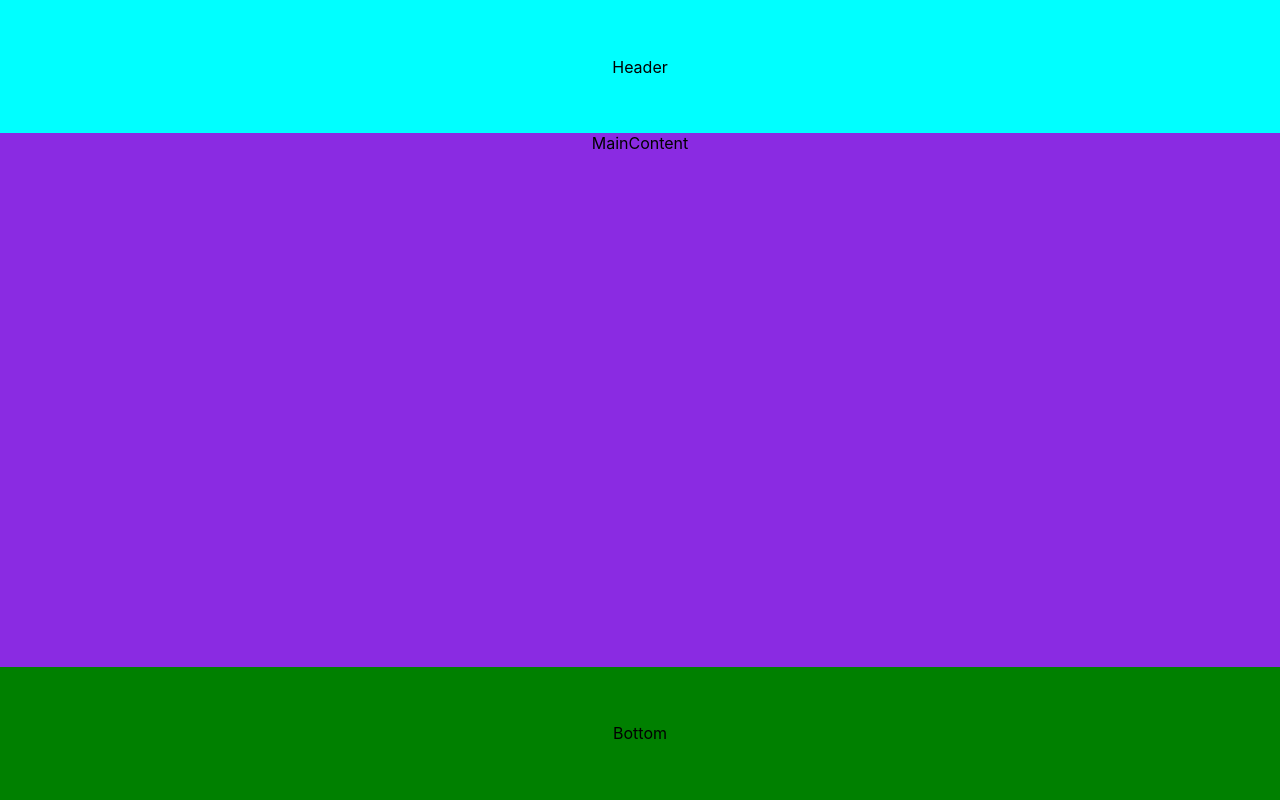
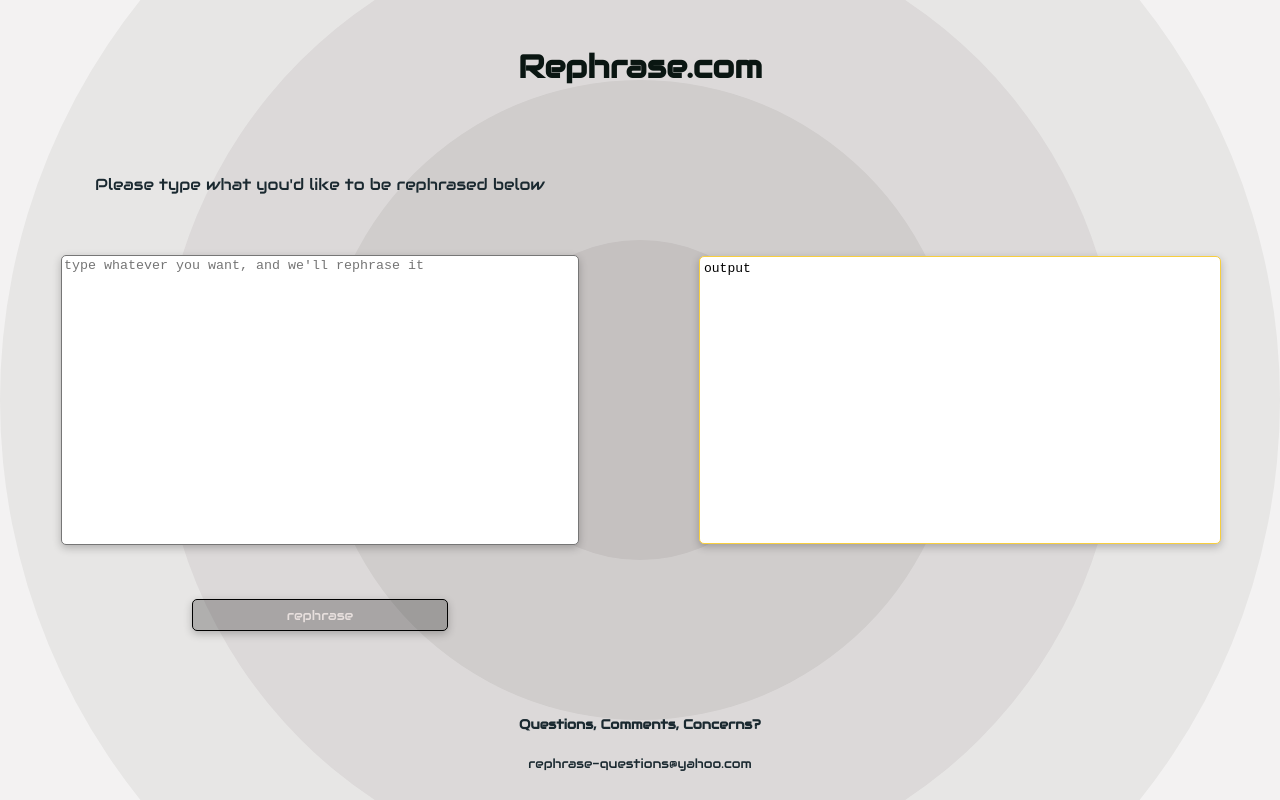
Before and after one commit to Josebergreno/Rephrase, a React (Create React App) app: page / in a window 1280 px wide. Built offline with nearby package versions, Linux system fonts and the light colour scheme.

Commit message:
implemented layout and styling for page. input and output sections

```diff
--- a/public/index.html
+++ b/public/index.html
@@ -10,6 +10,9 @@
       content="Web site created using create-react-app"
     />
     <link rel="apple-touch-icon" href="%PUBLIC_URL%/logo192.png" />
+    <style>
+      @import url("https://fonts.googleapis.com/css2?family=Audiowide&display=swap");
+    </style>
     <!--
       manifest.json provides metadata used when your web app is installed on a
       user's mobile device or desktop. See https://developers.google.com/web/fundamentals/web-app-manifest/
--- a/src/App.module.css
+++ b/src/App.module.css
@@ -1,7 +1,19 @@
+.color {
+  color: #c5c1c0;
+  color: #0a1612;
+  color: #1a2930;
+  color: #f7ce3e;
+}
+
 .page-container {
+  box-sizing: border-box;
   height: 100vh;
   width: 100vw;
   display: grid;
   grid-template-rows: 20fr 80fr 20fr;
-  background-color: antiquewhite;
+  background-image: url("./ui/grayWhite.svg");
+  background-repeat: no-repeat;
+  background-position: center;
+  background-size: cover;
+  /* filter: invert(5%); */
 }
--- a/src/components/bottom/Bottom.js
+++ b/src/components/bottom/Bottom.js
@@ -2,7 +2,14 @@
 import styles from "./Bottom.module.css";
 
 const Bottom = () => {
-  return <div className={styles["bottom"]}>Bottom</div>;
+  return (
+    <div className={styles["bottom-container"]}>
+      <div className={styles["contact"]}>
+        <h5>Questions, Comments, Concerns?</h5>
+        <span className={styles["span"]}> rephrase-questions@yahoo.com</span>
+      </div>
+    </div>
+  );
 };
 
 export default Bottom;
--- a/src/components/bottom/Bottom.module.css
+++ b/src/components/bottom/Bottom.module.css
@@ -1,7 +1,27 @@
-.bottom {
-  background-color: green;
+.color {
+  color: #c5c1c0;
+  color: #0a1612;
+  color: #1a2930;
+  color: #f7ce3e;
+}
+.bottom-container {
   grid-row: 3/4;
   display: flex;
   justify-content: center;
   align-items: center;
 }
+
+.contact {
+  margin: 0;
+  width: 40%;
+  height: 100%;
+  display: flex;
+  justify-content: center;
+  align-items: center;
+  flex-direction: column;
+  color: #1a2930;
+}
+
+.span {
+  font-size: 80%;
+}
--- a/src/components/header/Header.js
+++ b/src/components/header/Header.js
@@ -1,7 +1,11 @@
 import styles from "./Header.module.css";
 
 const Header = () => {
-  return <div className={styles["header-container"]}>Header</div>;
+  return (
+    <div className={styles["header-container"]}>
+      <h1 className={styles["header"]}>Rephrase.com</h1>
+    </div>
+  );
 };
 
 export default Header;
--- a/src/components/header/Header.module.css
+++ b/src/components/header/Header.module.css
@@ -1,7 +1,18 @@
+.color {
+  color: #c5c1c0;
+  color: #0a1612;
+  color: #1a2930;
+  color: #f7ce3e;
+}
+
 .header-container {
   grid-row: 1/2;
   display: flex;
   justify-content: center;
   align-items: center;
-  background-color: aqua;
 }
+
+.header {
+  font-family: "Audiowide", cursive;
+  color: #0a1612;
+}
--- a/src/components/main-content/MainContent.js
+++ b/src/components/main-content/MainContent.js
@@ -1,7 +1,43 @@
 import styles from "./MainContent.module.css";
 
 const MainContent = () => {
-  return <div className={styles["main-content--container"]}>MainContent</div>;
+  const clickHandler = (e) => {
+    console.log(e.target);
+  };
+  return (
+    <div className={styles["main-content--container"]}>
+      <div className={styles["input-container"]}>
+        <form className={styles["form"]}>
+          <div className={styles["label-container"]}>
+            <label className={styles["label"]} htmlFor="text">
+              Please type what you'd like to be rephrased below
+            </label>
+          </div>
+          <div className={styles["text-area--container"]}>
+            <textarea
+              className={styles["text-area"]}
+              id="text"
+              cols={40}
+              rows={20}
+              placeholder="type whatever you want, and we'll rephrase it"
+            ></textarea>
+          </div>
+          <div className={styles["button-container"]}>
+            <button
+              type="submit"
+              className={styles["button"]}
+              onClick={clickHandler}
+            >
+              <span className={styles["rephrase-span"]}>rephrase</span>
+            </button>
+          </div>
+        </form>
+      </div>
+      <div className={styles["output-container"]}>
+        <div className={styles["output-field"]}>output</div>
+      </div>
+    </div>
+  );
 };
 
 export default MainContent;
--- a/src/components/main-content/MainContent.module.css
+++ b/src/components/main-content/MainContent.module.css
@@ -1,6 +1,109 @@
+.color {
+  color: #c5c1c0;
+  color: #0a1612;
+  color: #1a2930;
+  color: #f7ce3e;
+}
+
 .main-content--container {
-  background-color: blueviolet;
+  box-sizing: border-box;
   grid: 2/3;
   display: flex;
+  align-items: center;
   justify-content: center;
 }
+.input-container {
+  box-sizing: border-box;
+  height: 95%;
+  width: 50%;
+}
+.output-container {
+  margin: 0;
+  width: 50%;
+  height: 95%;
+  border-bottom-left-radius: 25px;
+  border-top-left-radius: 25px;
+  display: flex;
+
+  justify-content: center;
+  align-items: center;
+}
+
+.output-field {
+  background-color: white;
+  width: 80%;
+  height: 55%;
+  border: solid #f7ce3e 1px;
+  box-shadow: rgba(0, 0, 0, 0.24) 0px 3px 8px;
+  border-radius: 5px;
+  font-family: monospace;
+  padding: 4px;
+}
+
+.text-area--container {
+  width: 100%;
+  height: 70%;
+  display: flex;
+  justify-content: center;
+  align-items: center;
+}
+
+.text-area {
+  margin: 0;
+  border-radius: 5px;
+  width: 80%;
+  height: 80%;
+  max-width: 700px;
+  resize: none;
+  box-shadow: rgba(0, 0, 0, 0.24) 0px 3px 8px;
+  color: #0a1612;
+  transition: 0.2s;
+}
+.text-area:focus {
+  outline: solid #f7ce3e 1px;
+}
+
+.label-container {
+  display: flex;
+  justify-content: center;
+  align-items: center;
+  width: 100%;
+  height: 15%;
+}
+.label {
+  color: #1a2930;
+  width: 80%;
+  display: flex;
+  justify-content: center;
+  align-items: center;
+  flex-wrap: wrap;
+}
+.button-container {
+  display: flex;
+  align-items: center;
+  justify-content: center;
+  width: 100%;
+  height: 15%;
+}
+.button {
+  font-family: "Audiowide", cursive;
+  color: #e7dfdd;
+  background-color: rgba(0, 0, 0, 0.24);
+  width: 20vw;
+  height: 4vh;
+  border-radius: 5px;
+  border: solid black 1px;
+  box-shadow: rgba(0, 0, 0, 0.24) 0px 3px 8px;
+  transition: 0.2s;
+}
+.button:hover {
+  background-color: #f7ce3e;
+  color: #0a1612;
+}
+
+.form {
+  height: 100%;
+
+  border-bottom-right-radius: 25px;
+  border-top-right-radius: 25px;
+}
--- a/src/index.css
+++ b/src/index.css
@@ -1,13 +1,12 @@
 body {
+  box-sizing: border-box;
   margin: 0;
-  font-family: -apple-system, BlinkMacSystemFont, 'Segoe UI', 'Roboto', 'Oxygen',
-    'Ubuntu', 'Cantarell', 'Fira Sans', 'Droid Sans', 'Helvetica Neue',
-    sans-serif;
+  font-family: "Audiowide", cursive;
   -webkit-font-smoothing: antialiased;
   -moz-osx-font-smoothing: grayscale;
 }
 
 code {
-  font-family: source-code-pro, Menlo, Monaco, Consolas, 'Courier New',
+  font-family: source-code-pro, Menlo, Monaco, Consolas, "Courier New",
     monospace;
 }
```
Also changed, not shown: src/ui/bullseye-gradient.svg (added), src/ui/grayWhite.svg (added).
